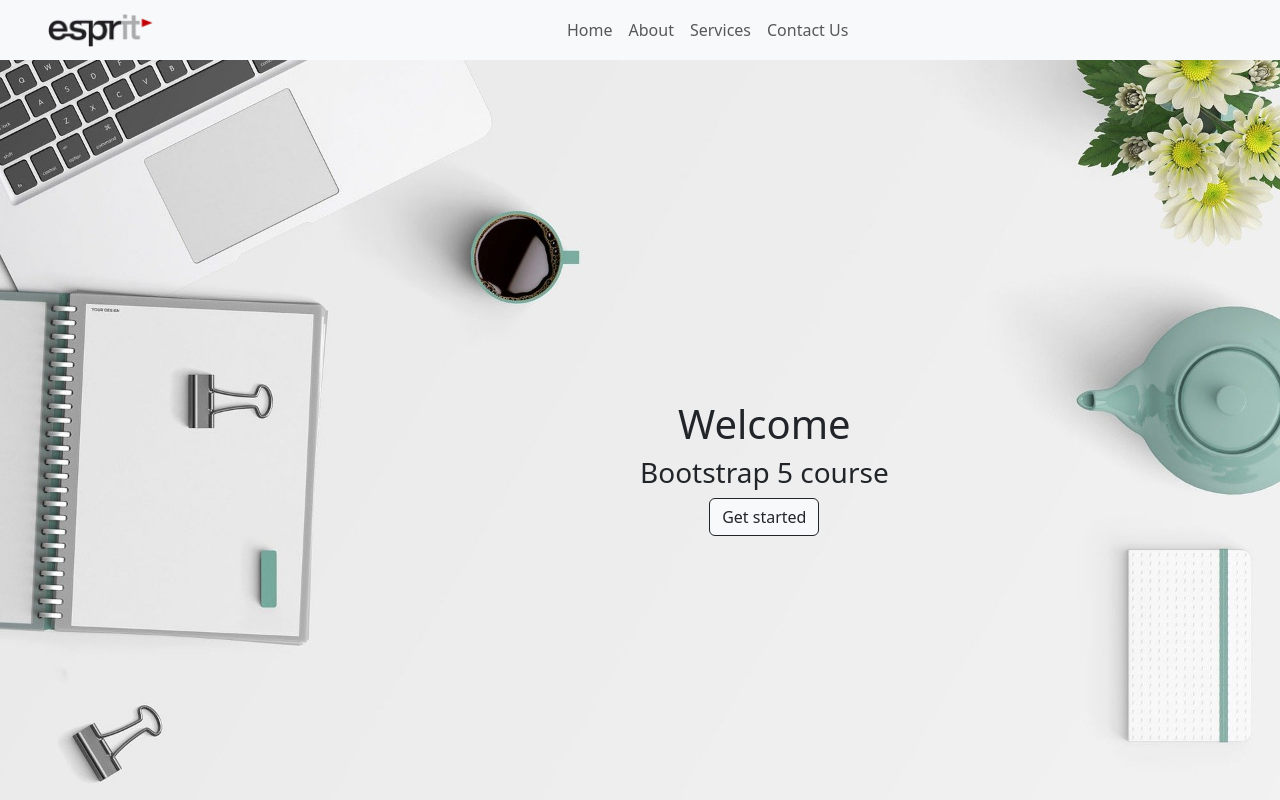
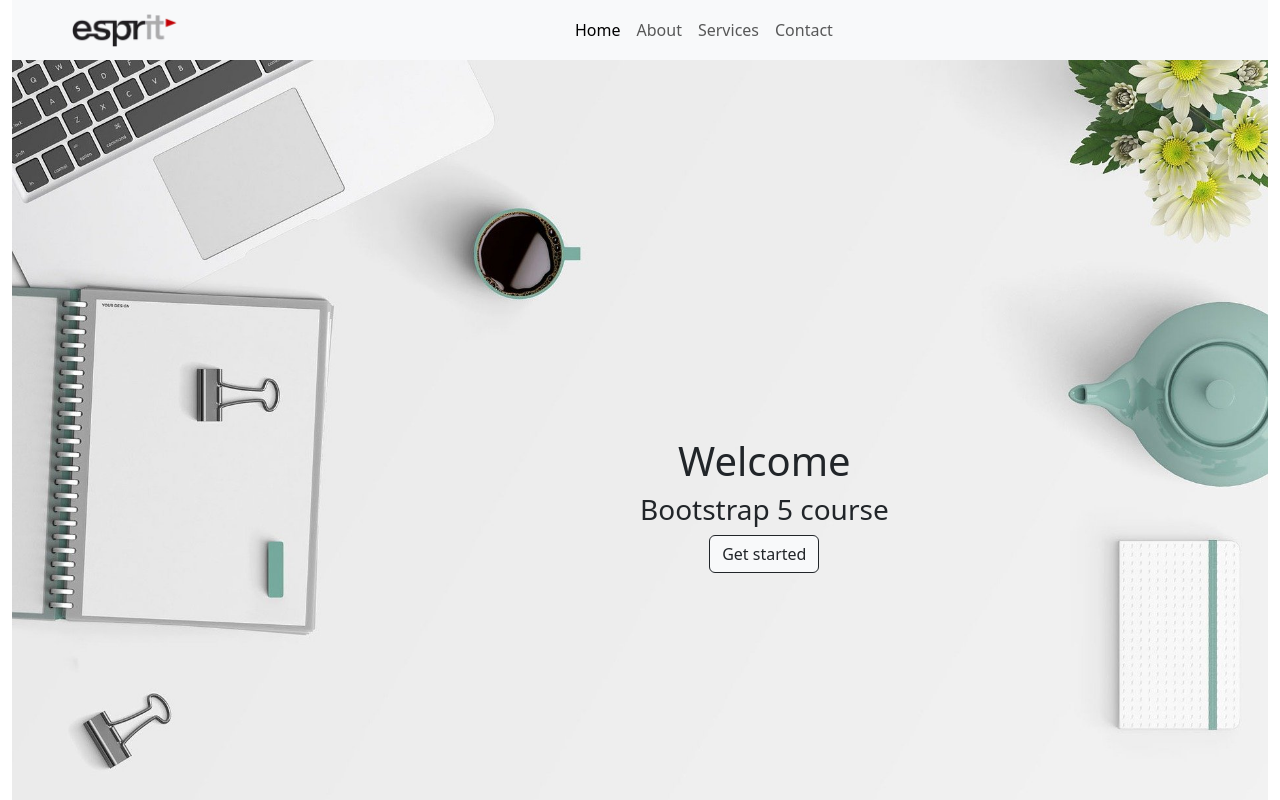
Before and after one commit to IntegrationWEB-4TWIN4/workshop3-MohamedKhalilHermassi, a website: page index.html in a window 1280 px wide. Shown: the top 800 px of the page. Drawn offline with nearby package versions, Linux system fonts and the light colour scheme.

Commit message:
correction

```diff
--- a/index.html
+++ b/index.html
@@ -3,43 +3,55 @@
     <head>
         <meta charset="UTF-8" />
         <meta name="viewport" content="width=device-width, initial-scale=1.0" />
+        <script src="https://cdn.jsdelivr.net/npm/bootstrap@5.3.2/dist/js/bootstrap.bundle.min.js" integrity="sha384-C6RzsynM9kWDrMNeT87bh95OGNyZPhcTNXj1NW7RuBCsyN/o0jlpcV8Qyq46cDfL" crossorigin="anonymous"></script>
         <link href="https://cdn.jsdelivr.net/npm/bootstrap@5.3.2/dist/css/bootstrap.min.css" rel="stylesheet" integrity="sha384-T3c6CoIi6uLrA9TneNEoa7RxnatzjcDSCmG1MXxSR1GAsXEV/Dwwykc2MPK8M2HN" crossorigin="anonymous">
         <title>Bootstrap 5 - Starter Example</title>
     </head>
     <body>
-        <div>
+
+        <div class="container-fluid">
             <!-- Start Home section-->
             <div id="home">
-                <nav class="navbar navbar-expand-lg navbar-light bg-light" id="navbarResponsive">
+
+                <nav class="navbar navbar-expand-lg bg-body-tertiary">
+                    <div class="container-fluid">
                         <a href="#" class="navbar-brand"
                         ><img  class="img-fluid mx-5" width="20%" height="20%" src="img/logo.png" alt=""
                     /></a>
-
-
-                    <div class="collapse navbar-collapse" id="navbarMenu">
-
-                        <ul class="navbar-nav ms-3">
-                            <li class="nav-item"><a href="#home" class="nav-link" >Home</a></li>
+                      <button class="navbar-toggler" type="button" data-bs-toggle="collapse" data-bs-target="#navbarNav" aria-controls="navbarNav" aria-expanded="false" aria-label="Toggle navigation">
+                        <span class="navbar-toggler-icon"></span>
+                      </button>
+                      <div class="collapse navbar-collapse" id="navbarNav">
+                        <ul class="navbar-nav">
                           <li class="nav-item">
-                                <a href="#about" class="nav-link">About</a>
+                            <a class="nav-link active" aria-current="page" href="#home">Home</a>
                           </li>
                           <li class="nav-item">
-                                <a href="#service" class="nav-link">Services</a>
+                            <a class="nav-link" href="#about">About</a>
                           </li>
                           <li class="nav-item">
-                                <a href="#contact" class="nav-link">Contact Us</a>
+                            <a class="nav-link" href="#service">Services</a>
+                          </li>
+                          <li class="nav-item">
+                            <a class="nav-link" href="#contact">Contact</a>
                           </li>
                         </ul>
+                      </div>
                     </div>
                   </nav>
 
 
+
+                <div class="position-relative text-center">
                 <img  class="img-fluid position-relative" src="img/desktop.jpg" alt="esprit"   />
 
-                <div class="caption position-absolute top-50 start-50 text-center">
+                <div class="caption  position-absolute  top-50 start-50  ">
                     <h1>Welcome</h1>
                     <h3>Bootstrap 5 course</h3>
                     <a href="#" class="btn btn-light btn-outline-dark">Get started</a>
+
+            </div>
+
         </div>
             </div>
             <!-- End Home section -->
```
Lines whose indentation alone changed are shown as unchanged.
